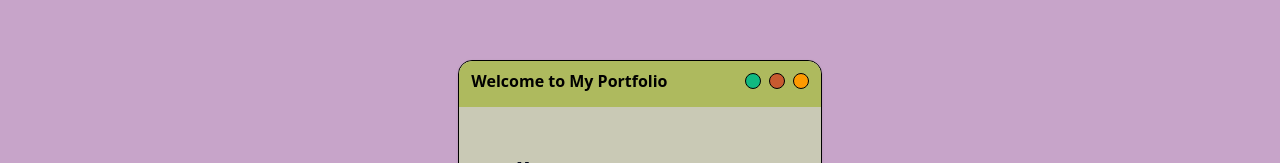
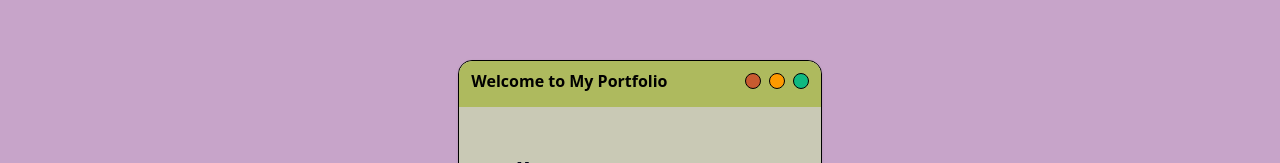
Before and after one commit to MaryBruff/portfolio, a Next.js app: page / in a window 1280 px wide. Shown: the part 200-363 px from the top of the page. Built offline with nearby package versions, Linux system fonts and the light colour scheme.

Commit message:
Mimic mac button layout

```diff
--- a/src/components/Window.tsx
+++ b/src/components/Window.tsx
@@ -20,9 +20,9 @@ export default function Window({
         <CardTitle className="text-black flex justify-between items-center portfolio-font">
           <span>{title}</span>
           <div className="flex space-x-2">
-            <button className="w-4 h-4 border-black border rounded-full bg-chart-3" />
             <button className="w-4 h-4 border-black border rounded-full bg-chart-4" />
             <button className="w-4 h-4 border-black border rounded-full bg-chart-5" />
+            <button className="w-4 h-4 border-black border rounded-full bg-chart-3" />
           </div>
         </CardTitle>
       </CardHeader>
```
